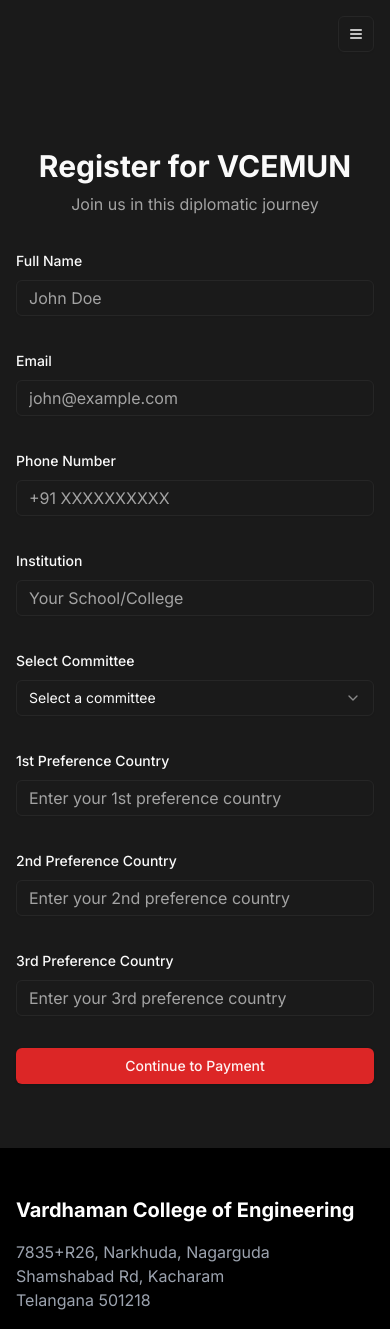
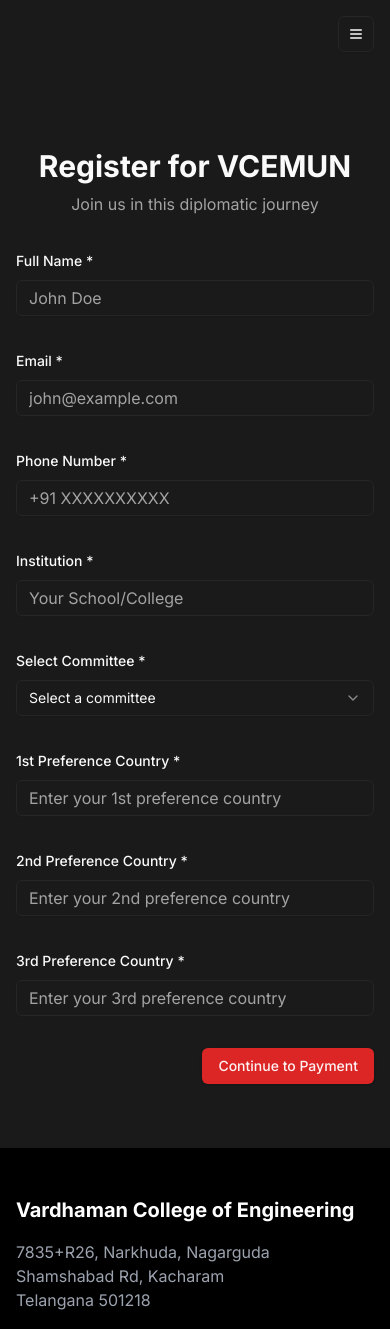
Before and after one commit to VCE-Team/MUN, a Next.js app: page /register in a window 390 px wide. Shown: the top 1329 px of the page. Built offline with nearby package versions, Linux system fonts and the light colour scheme.

Commit message:
finished proper register form(for mobile view too) + added new video

```diff
--- a/app/components/hero.tsx
+++ b/app/components/hero.tsx
@@ -53,7 +53,7 @@
             <video
               ref={videoRef}
               className="absolute top-0 left-0 w-full h-full object-cover"
-              src="/videos/herovideo.mp4"
+              src="/videos/herovideomain.mp4"
               autoPlay
               loop
               muted={isMuted}
--- a/app/register/page.tsx
+++ b/app/register/page.tsx
@@ -1,5 +1,6 @@
 "use client";
 
+import { useState } from "react";
 import { zodResolver } from "@hookform/resolvers/zod";
 import { useForm } from "react-hook-form";
 import * as z from "zod";
@@ -21,35 +22,29 @@
   SelectValue,
 } from "@/components/ui/select";
 import { toast } from "@/hooks/use-toast";
+import Image from "next/image";
 
 const formSchema = z.object({
-  name: z.string().min(2, {
-    message: "Name must be at least 2 characters.",
-  }),
-  email: z.string().email({
-    message: "Please enter a valid email address.",
-  }),
-  phone: z.string().min(10, {
-    message: "Please enter a valid phone number.",
-  }),
-  institution: z.string().min(2, {
-    message: "Institution name must be at least 2 characters.",
-  }),
-  committee: z.string({
-    required_error: "Please select a committee.",
-  }),
-  firstPreferenceCountry: z.string().min(1, {
-    message: "Please enter your first preference country.",
-  }),
-  secondPreferenceCountry: z.string().min(1, {
-    message: "Please enter your second preference country.",
-  }),
-  thirdPreferenceCountry: z.string().min(1, {
-    message: "Please enter your second preference country.",
-  }),
+  name: z.string().min(1, { message: "Name is required" }),
+  email: z.string().email({ message: "Please enter a valid email address" }),
+  phone: z.string().min(10, { message: "Please enter a valid phone number" }),
+  institution: z.string().min(1, { message: "Institution is required" }),
+  committee: z.string().min(1, { message: "Please select a committee" }),
+  firstPreferenceCountry: z
+    .string()
+    .min(1, { message: "First preference country is required" }),
+  secondPreferenceCountry: z
+    .string()
+    .min(1, { message: "Second preference country is required" }),
+  thirdPreferenceCountry: z
+    .string()
+    .min(1, { message: "Third preference country is required" }),
+  transactionId: z.string().min(1, { message: "Transaction ID is required" }),
 });
 
 export default function RegisterPage() {
+  const [step, setStep] = useState(1);
+
   const form = useForm<z.infer<typeof formSchema>>({
     resolver: zodResolver(formSchema),
     defaultValues: {
@@ -57,41 +52,53 @@
       email: "",
       phone: "",
       institution: "",
+      committee: "",
       firstPreferenceCountry: "",
       secondPreferenceCountry: "",
       thirdPreferenceCountry: "",
+      transactionId: "",
     },
   });
 
-  async function onSubmit(values: z.infer<typeof formSchema>) {
-    try {
-      // Replace with your Google Forms submission URL
-      const response = await fetch("YOUR_GOOGLE_FORMS_SUBMISSION_URL", {
-        method: "POST",
-        headers: {
-          "Content-Type": "application/json",
-        },
-        body: JSON.stringify(values),
+  function onSubmit(values: z.infer<typeof formSchema>) {
+    console.log(values);
+    toast({
+      title: "Registration Successful",
+      description: "Thank you for registering for VCEMUN!",
     });
+  }
 
-      if (response.ok) {
+  const nextStep = async () => {
+    let isValid = false;
+    if (step === 1) {
+      isValid = await form.trigger([
+        "name",
+        "email",
+        "phone",
+        "institution",
+        "committee",
+        "firstPreferenceCountry",
+        "secondPreferenceCountry",
+        "thirdPreferenceCountry",
+      ]);
+    } else if (step === 2) {
+      isValid = await form.trigger("transactionId");
+    }
+
+    if (isValid) {
+      setStep(prevStep => Math.min(prevStep + 1, 3));
+    } else {
       toast({
-          title: "Registration successful!",
-          description: "We'll get back to you soon.",
-        });
-        form.reset();
-      } else {
-        throw new Error("Submission failed");
-      }
-    } catch (error) {
-      toast({
-        title: "Error",
-        description: "Something went wrong. Please try again later.",
+        title: "Validation Error",
+        description: "Please check all the fields properly.",
         variant: "destructive",
       });
-      console.log(error);
     }
-  }
+  };
+
+  const prevStep = () => {
+    setStep(prevStep => Math.max(prevStep - 1, 1));
+  };
 
   return (
     <div className="container max-w-2xl mt-[10vh] mx-auto py-16 px-4">
@@ -104,12 +111,14 @@
 
       <Form {...form}>
         <form onSubmit={form.handleSubmit(onSubmit)} className="space-y-8">
+          {step === 1 && (
+            <>
               <FormField
                 control={form.control}
                 name="name"
                 render={({ field }) => (
                   <FormItem>
-                <FormLabel>Full Name</FormLabel>
+                    <FormLabel>Full Name *</FormLabel>
                     <FormControl>
                       <Input placeholder="John Doe" {...field} />
                     </FormControl>
@@ -123,7 +132,7 @@
                 name="email"
                 render={({ field }) => (
                   <FormItem>
-                <FormLabel>Email</FormLabel>
+                    <FormLabel>Email *</FormLabel>
                     <FormControl>
                       <Input
                         placeholder="john@example.com"
@@ -141,7 +150,7 @@
                 name="phone"
                 render={({ field }) => (
                   <FormItem>
-                <FormLabel>Phone Number</FormLabel>
+                    <FormLabel>Phone Number *</FormLabel>
                     <FormControl>
                       <Input placeholder="+91 XXXXXXXXXX" {...field} />
                     </FormControl>
@@ -155,7 +164,7 @@
                 name="institution"
                 render={({ field }) => (
                   <FormItem>
-                <FormLabel>Institution</FormLabel>
+                    <FormLabel>Institution *</FormLabel>
                     <FormControl>
                       <Input placeholder="Your School/College" {...field} />
                     </FormControl>
@@ -169,7 +178,7 @@
                 name="committee"
                 render={({ field }) => (
                   <FormItem>
-                <FormLabel>Select Committee</FormLabel>
+                    <FormLabel>Select Committee *</FormLabel>
                     <Select
                       onValueChange={field.onChange}
                       defaultValue={field.value}
@@ -181,7 +190,8 @@
                       </FormControl>
                       <SelectContent>
                         <SelectItem value="disec">
-                      Disarmament and International Security Committee (DISEC)
+                          Disarmament and International Security Committee
+                          (DISEC)
                         </SelectItem>
                         <SelectItem value="unhrc">
                           United Nations Human Rights Council (UNHRC)
@@ -204,7 +214,7 @@
                 name="firstPreferenceCountry"
                 render={({ field }) => (
                   <FormItem>
-                <FormLabel>1st Preference Country</FormLabel>
+                    <FormLabel>1st Preference Country *</FormLabel>
                     <FormControl>
                       <Input
                         placeholder="Enter your 1st preference country"
@@ -221,7 +231,7 @@
                 name="secondPreferenceCountry"
                 render={({ field }) => (
                   <FormItem>
-                <FormLabel>2nd Preference Country</FormLabel>
+                    <FormLabel>2nd Preference Country *</FormLabel>
                     <FormControl>
                       <Input
                         placeholder="Enter your 2nd preference country"
@@ -238,7 +248,7 @@
                 name="thirdPreferenceCountry"
                 render={({ field }) => (
                   <FormItem>
-                <FormLabel>3rd Preference Country</FormLabel>
+                    <FormLabel>3rd Preference Country *</FormLabel>
                     <FormControl>
                       <Input
                         placeholder="Enter your 3rd preference country"
@@ -249,10 +259,62 @@
                   </FormItem>
                 )}
               />
+            </>
+          )}
 
-          <Button type="submit" className="w-full">
-            Continue to Payment
+          {step === 2 && (
+            <div className="space-y-4">
+              <h2 className="text-2xl font-bold">Payment</h2>
+              <p>Please scan the QR code below to make the payment:</p>
+              <div className="flex justify-center">
+                <Image
+                  src="/placeholder.svg"
+                  alt="Payment QR Code"
+                  width={200}
+                  height={200}
+                />
+              </div>
+              <FormField
+                control={form.control}
+                name="transactionId"
+                render={({ field }) => (
+                  <FormItem>
+                    <FormLabel>Transaction ID *</FormLabel>
+                    <FormControl>
+                      <Input
+                        placeholder="Enter the transaction ID"
+                        {...field}
+                      />
+                    </FormControl>
+                    <FormMessage />
+                  </FormItem>
+                )}
+              />
+            </div>
+          )}
+
+          {step === 3 && (
+            <div className="space-y-4">
+              <h2 className="text-2xl font-bold">Confirm Registration</h2>
+            </div>
+          )}
+
+          <div className="flex justify-between mt-8">
+            {step > 1 && (
+              <Button type="button" onClick={prevStep}>
+                Previous
               </Button>
+            )}
+            {step < 3 ? (
+              <Button type="button" onClick={nextStep} className="ml-auto">
+                {step === 1 ? "Continue to Payment" : "Next"}
+              </Button>
+            ) : (
+              <Button type="submit" className="ml-auto">
+                Finish Registration
+              </Button>
+            )}
+          </div>
         </form>
       </Form>
     </div>
```
Also changed, not shown: public/images/qr-1.jpg (added), 1 other file (tests, documents, lock files or other folders). Lines whose indentation alone changed are shown as unchanged.
